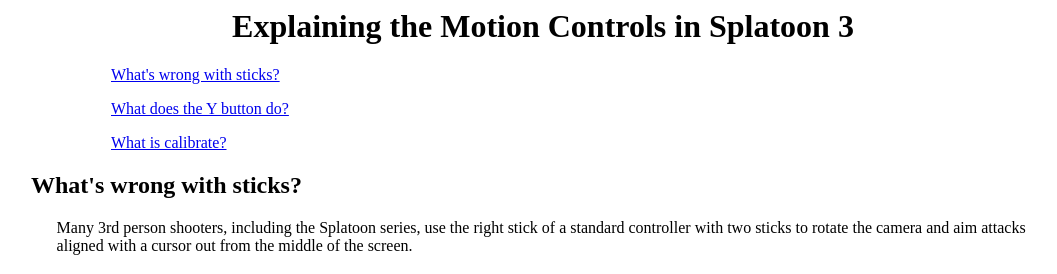
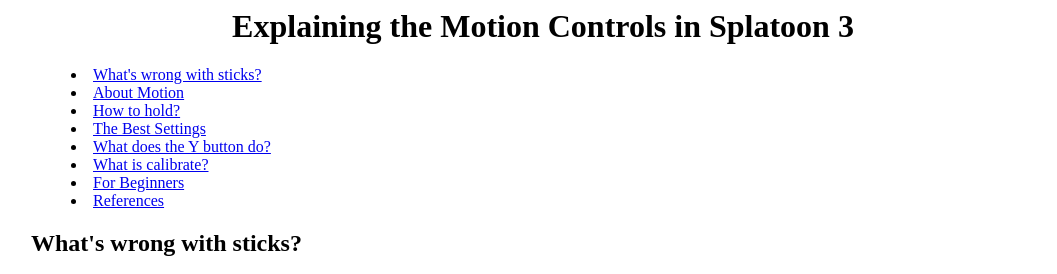
Before and after one commit to DamianS-eng/SplatoonMotionControlsExplained, a plain HTML site: page index.html in a window 1280 px wide. Shown: the top 274 px of the page, without its empty margins (97-1154 px from the left). Drawn offline with Linux system fonts and the light colour scheme.

Commit message:
Fixed DOM
nav, then menu
li instead of ul

```diff
--- a/index.html
+++ b/index.html
@@ -19,13 +19,18 @@
       On mobile, the menu is collapsible but accessible from the header.
       On landscape, the menu is on the left side of the main content. Main content has a maximum width of 3/4 the viewport width.
       -->
-      <menu>
-        <nav>
-          <ul><a href="#">What's wrong with sticks?</a></ul>
-          <ul><a href="#">What does the Y button do?</a></ul>
-          <ul><a href="#">What is calibrate?</a></ul>
-        </nav>
-      </menu>
+      <nav>
+        <menu>
+          <li><a href="#">What's wrong with sticks?</a></li>
+          <li><a href="#">About Motion</a></li>
+          <li><a href="#">How to hold?</a></li>
+          <li><a href="#">The Best Settings</a></li>
+          <li><a href="#">What does the Y button do?</a></li>
+          <li><a href="#">What is calibrate?</a></li>
+          <li><a href="#">For Beginners</a></li>
+          <li><a href="#">References</a></li>
+        </menu>
+      </nav>
       <main>
         <h2>What's wrong with sticks?</h2>
         <p>Many 3rd person shooters, including the Splatoon series, use the right stick of a standard controller with two sticks to rotate the camera and aim attacks aligned with a cursor out from the middle of the screen.</p>
```
